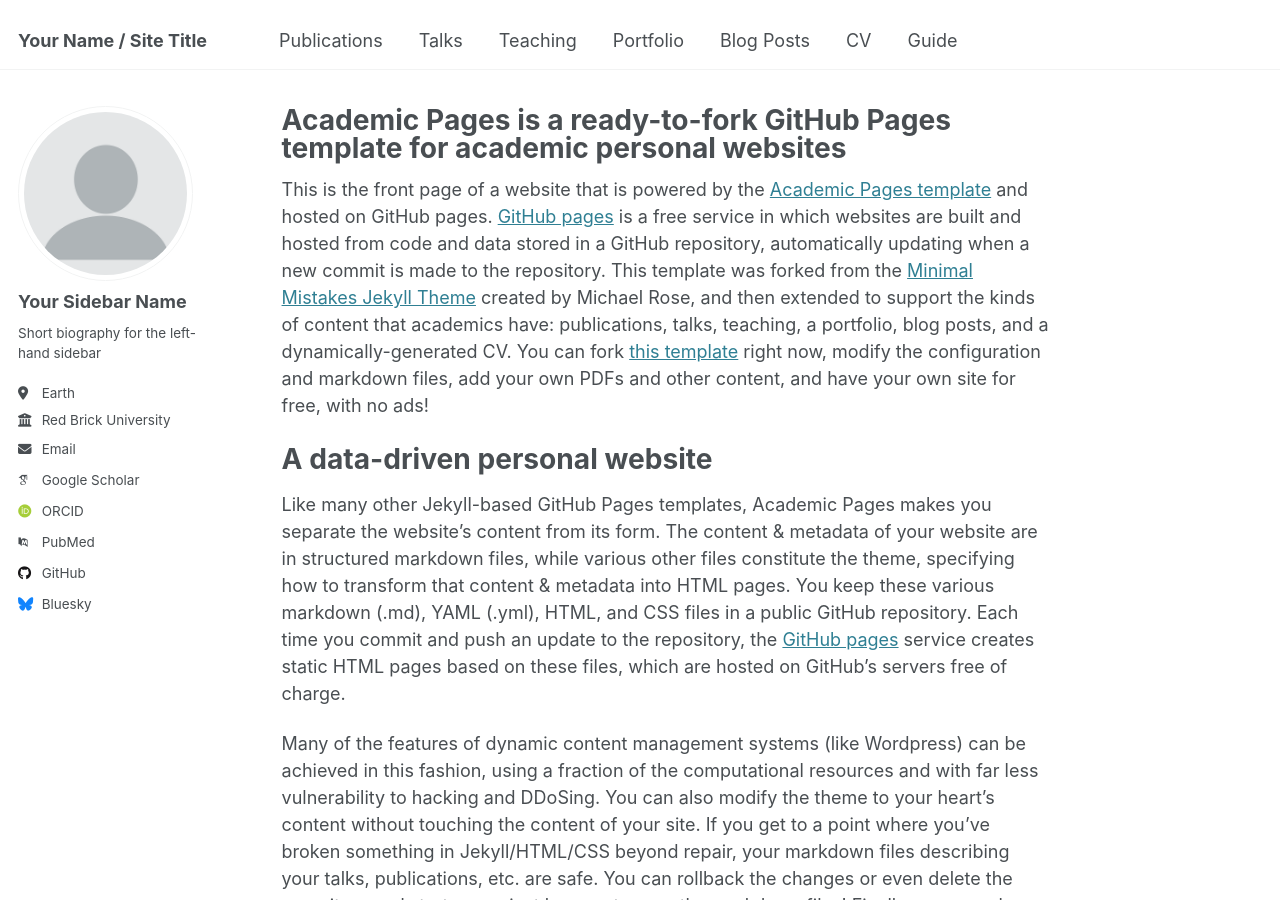
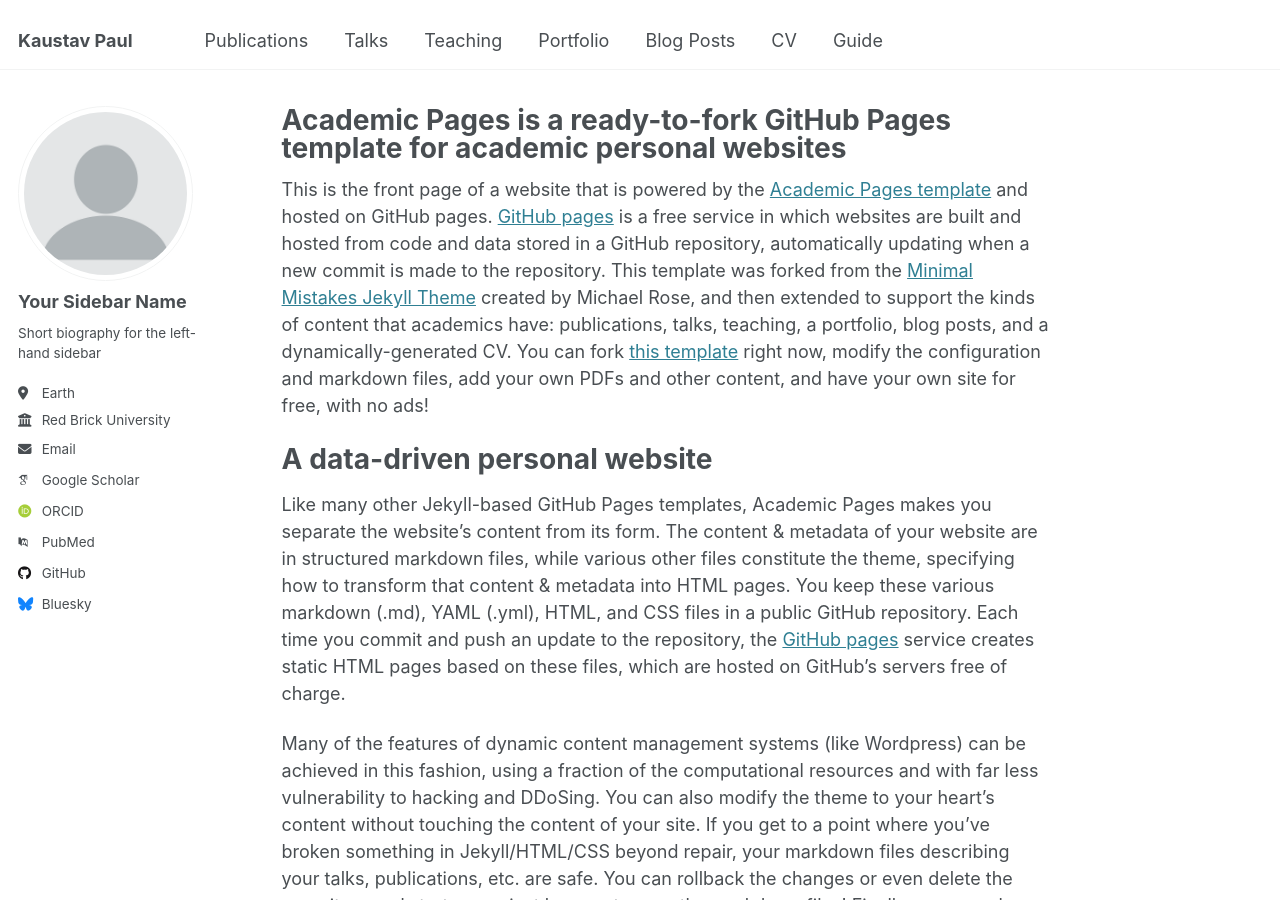
Before and after one commit to kpol01/kaustavstat, a Jekyll site: the page built from _pages/about.md, in a window 1280 px wide and 900 px high. Built offline with Jekyll 4.4.1, drawn with Linux system fonts in a browser that asks for light colours; some web fonts are replaced.

Commit message:
Name change

```diff
--- a/_config.yml
+++ b/_config.yml
@@ -9,7 +9,7 @@
 # Basic Site Settings
 locale                   : "en-US"
 site_theme               : "default"
-title                    : "Your Name / Site Title"
+title                    : "Kaustav Paul"
 title_separator          : "-"
 name                     : &name "Your Name"
 description              : &description "personal description"
```
